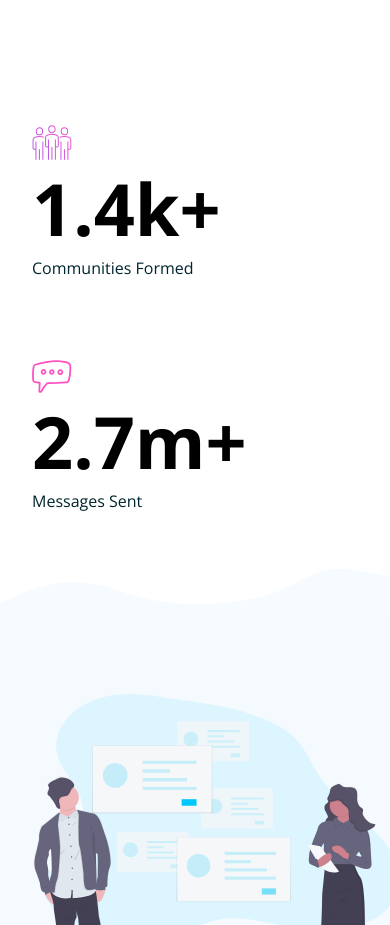
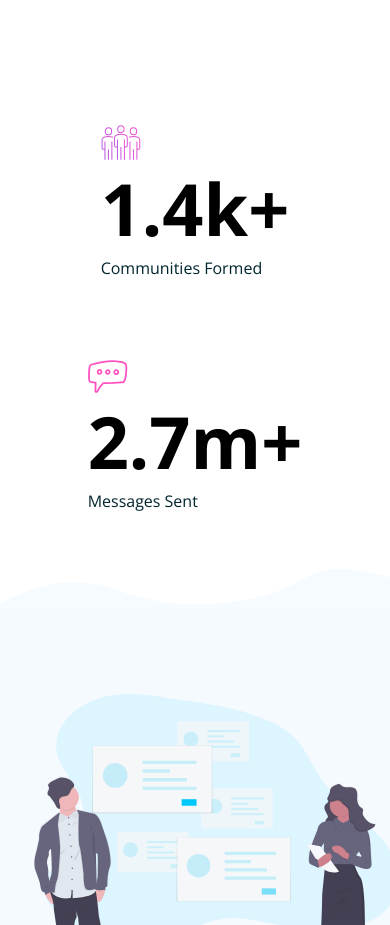
Before and after one commit to akash3444/huddle, a website: page index.html in a window 390 px wide. Shown: the part 1160-2085 px from the top of the page. Drawn offline with nearby package versions, Linux system fonts and the light colour scheme; files that its build step writes are made by us from their sources.

Commit message:
fix statistics

```diff
--- a/index.html
+++ b/index.html
@@ -65,7 +65,7 @@
     <!-- Statistics -->
     <div class="px-8 mx-auto w-full flex lg:py-10">
       <div
-        class="mx-auto w-full space-y-20 lg:space-y-0 flex flex-col lg:flex-row lg:justify-between max-w-2xl"
+        class="mx-auto w-full space-y-20 lg:space-y-0 flex flex-col items-center lg:flex-row lg:justify-between max-w-2xl"
       >
         <div class="space-y-3">
           <img
```
